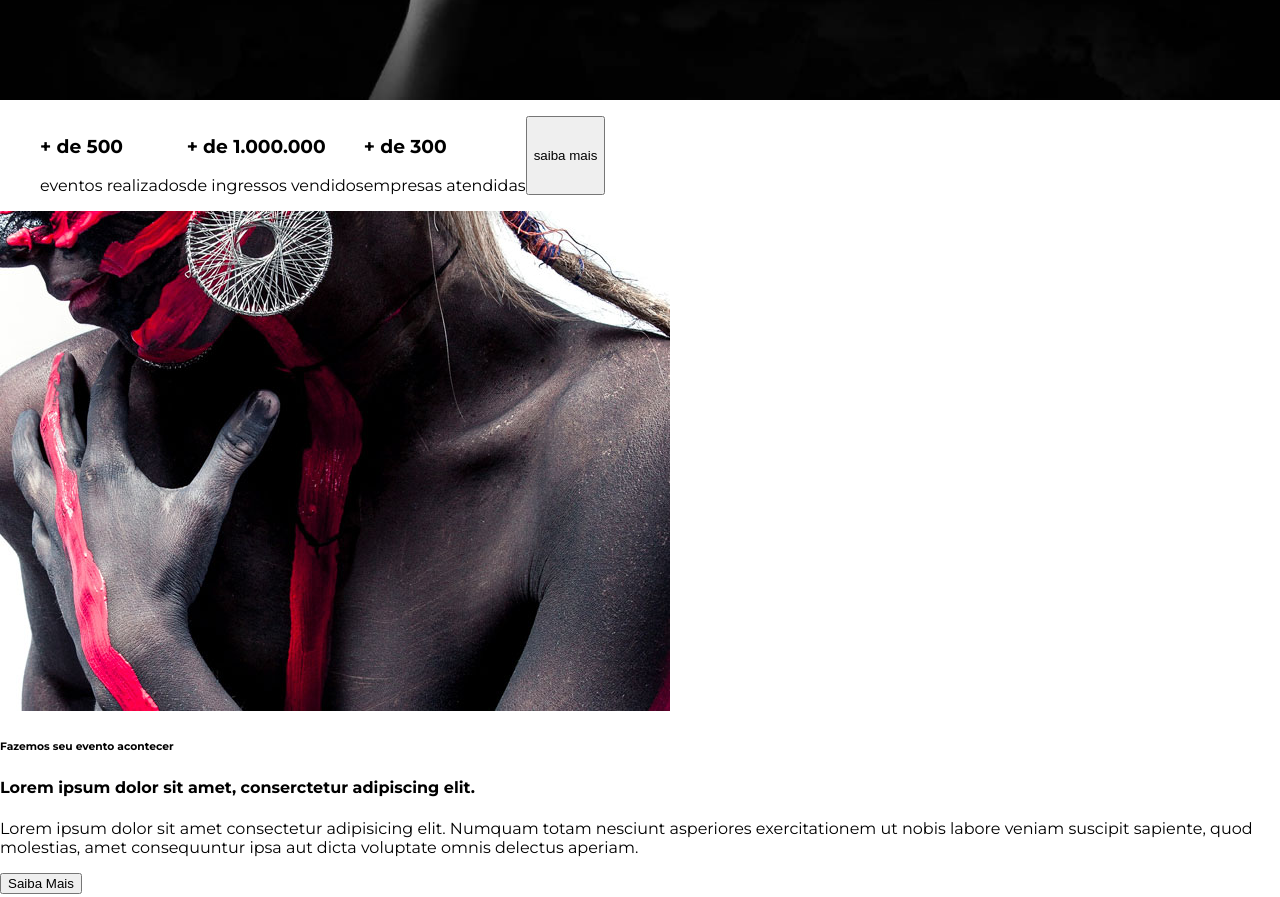
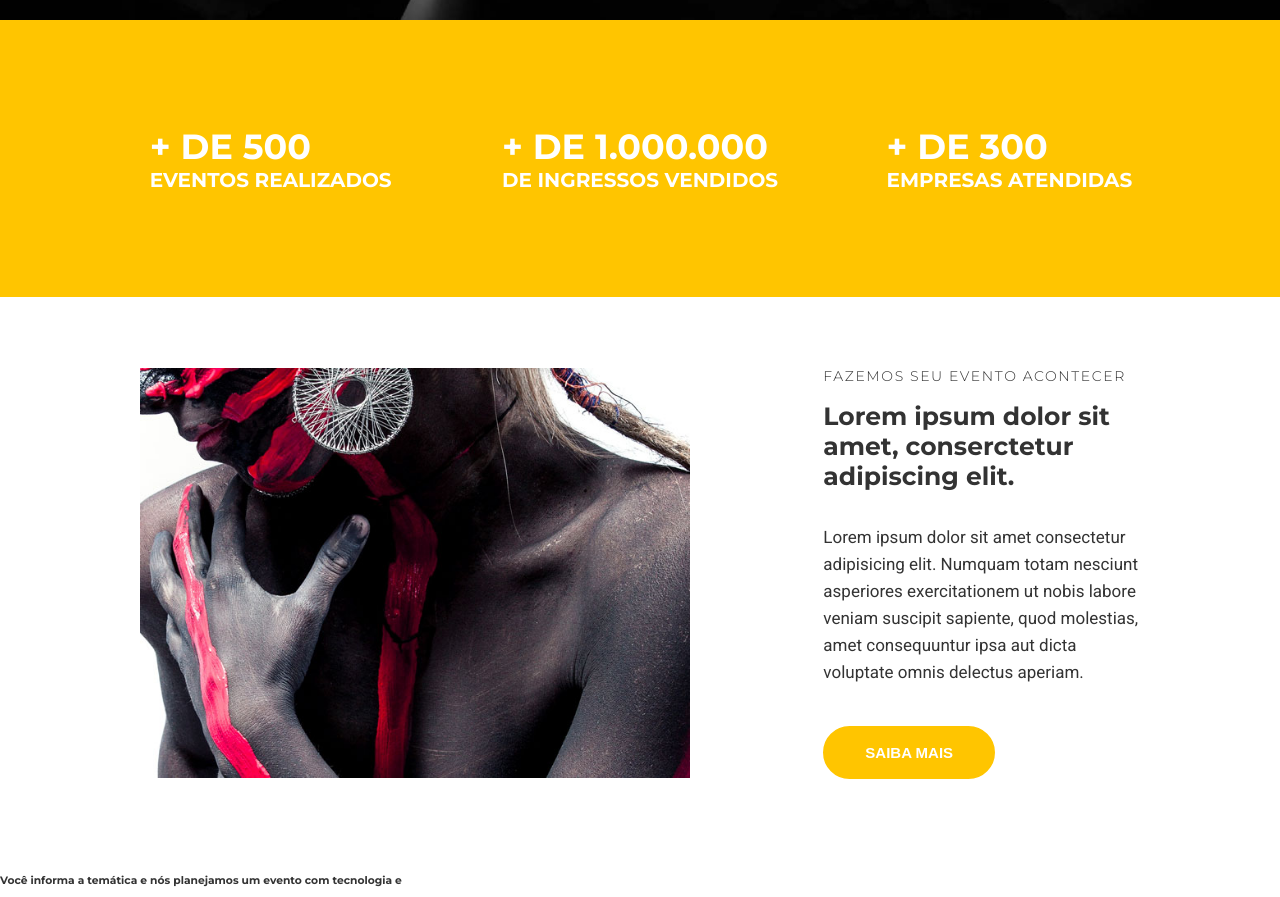
Before and after one commit to sandyLohran/curso-imagine, a website: page src/index.html in a window 1280 px wide. Shown: the part 700-1597 px from the top of the page. Drawn offline with Linux system fonts and the light colour scheme.

Commit message:
feat: section 1

```diff
--- a/src/index.html
+++ b/src/index.html
@@ -11,6 +11,7 @@
 
 <body>
     <nav class="navbar">
+    <div class="container navbar__container">
         <h1 class="logo--studion">Studi<span class="copy--primary">on</span><br><span class="logo--studion__subtitle">Eventos</span></h1>
         <ul class="navbar__links">
             <li> <a href="#">Empresa</a></li>
@@ -19,6 +20,7 @@
             <li> <a href="#">Depoimentos</a></li>
             <li> <a href="#">Contatos</a></li>
         </ul>
+    </div>
     </nav>
     <header>
         <div id="slider">
@@ -33,29 +35,34 @@
         </div>
     </header>
     <main>
-        <section id="eventos">
-            <ul>
+        <section id="counter">
+            <ul class="container counter__container">
                 <li>
-                    <h3>+ de 500</h3>eventos realizados
+                    <h3>+ de 500
+                        <small>eventos realizados</small>
+                    </h3>
                 </li>
                 <li>
-                    <h3>+ de 1.000.000</h3>de ingressos vendidos
+                    <h3>+ de 1.000.000
+                        <small>de ingressos vendidos</small>
+                    </h3>
                 </li>
                 <li>
-                    <h3>+ de 300</h3> empresas atendidas
+                    <h3>+ de 300
+                        <small>empresas atendidas</small>
+                    </h3>
                 </li>
-                <button>saiba mais</button>
             </ul>
         </section>
-        <section>
-            <div>
-                <img src="./images/institutional.jpg" alt="">
+        <section class="container institutional">
+            <img class="institutional__img" src="./images/institutional.jpg" alt="Studion institutional">
+            <div class="institutional__copy">
                 <h6>Fazemos seu evento acontecer</h6>
                 <h4>Lorem ipsum dolor sit amet, conserctetur adipiscing elit.</h4>
                 <p> Lorem ipsum dolor sit amet consectetur adipisicing elit. Numquam totam nesciunt asperiores
                     exercitationem ut nobis labore veniam suscipit sapiente, quod molestias, amet consequuntur ipsa aut
                     dicta voluptate omnis delectus aperiam.</p>
-                <button>Saiba Mais</button>
+                <button class="btn btn--institutional">Saiba Mais</button>
             </div>
         </section>
         <section>
--- a/src/style.css
+++ b/src/style.css
@@ -1,5 +1,5 @@
-@import url('https://fonts.googleapis.com/css2?family=Montserrat:wght@400;300;700;900&display=swap');
-
+@import url('https://fonts.googleapis.com/css2?family=Montserrat:wght@300;400;700;900&display=swap');
+@import url('https://fonts.googleapis.com/css2?family=Montserrat:wght@400;700&family=Roboto&display=swap');
 *{
     box-sizing: border-box; /* */
 }
@@ -8,8 +8,10 @@
 
     font-family: 'Montserrat', sans-serif;
     font-size: 16px; /* 16px equivale a 1rem */
+    --color-copy: #333;
     --color-primary: #ffc500; /*Criado uma variavel para usar a cor */
     --default-padding: 1rem;
+    color: var(--color-copy);
 
 }
 body{
@@ -17,6 +19,13 @@
     padding-top: 7.75rem ; /*adicionado um padding para empurrar a pagina para o top, assim o conteudo nao fica escondido */
 }
 
+header, main, footer{ /*mantendo o conteudo mesmo com tela pequena*/
+    overflow-x: hidden;
+}
+.container{
+    max-width: 1140px;
+    margin: 0 auto;
+}
 ul{
     display: flex; /* colocando a lista um do lado do outro */
     list-style: none;/* tirando estilo da lista */
@@ -27,18 +36,22 @@
 .navbar{
     position:fixed;  /* fixar a caixa da navbar na tela */
     z-index: 1;
+    top: 0; /* fixando no topo da página */
+    left: 0;
+    width: 100%;
+    background-color: #000; /* Mudando a cor da caixa da navbar */
+    /* color decimal vermelho / verde / azul / transparencia - 0 - F*/
+    color: #fff; /* Mudando a cor das letras */
+}
+.navbar__container{
     display: grid; /* ##### */
     grid-template-columns: 1fr 9fr; /* colocando duas colunas #####*/
     align-items: center; /*alinhando os itens */
-    top: 0; /* fixando no topo da página */
-    left: 0;
+
     width: 100%; /*Definindo largura */
     height: 7.75rem;
     padding: 0 1rem; /*Colocando um espaço, 0 foi para altura e o 1 para os lados */
 
-    background-color: #000; /* Mudando a cor da caixa da navbar */
-    /* color decimal vermelho / verde / azul / transparencia - 0 - F*/
-    color: #fff; /* Mudando a cor das letras */
 
 }
 
@@ -92,7 +105,7 @@
 }
 .slider {
     position: relative; /*deixa ele no topo do div pai*/
-    height: calc(100vh - 7.75rem);
+    height: calc(90vh - 7.75rem);
 }
 .slide__background-image{
     width: 100%;
@@ -133,9 +146,68 @@
     transition: 0.5s all ease; /*efeito de transicao para efeitos*/
 }
 
-.btn:hover, .btn:active, .btn:focus{
+.btn:hover, .btn:active, .btn:focus,.btn--institutional{ /*efeito para passar o mouse e mudar o btn*/
     border-color: var(--color-primary);
     background-color: var(--color-primary);
     color: #fff;
 
 }
+#counter{
+    background-color: var(--color-primary);
+    color: #fff;
+    text-transform: uppercase;
+}
+.counter__container{
+    display: grid;
+    grid-template-columns: repeat(auto-fill, minmax(300px, 1fr)); /*criando colunas por igual 1fr 1fr 1fr, responsivo*/
+    place-items: center; /*centralizando*/
+
+    padding: 4.375rem 1rem;
+
+}
+.counter__container h3{
+    font-size: 2.185rem;
+}
+
+.counter__container h3 small{
+    display: block;
+    font-size:1.25rem;
+}
+.institutional{
+    display: grid;
+    grid-template-columns:  2fr 1fr;
+    gap: 3.125rem;
+    align-items: center;
+    padding: 4.375rem;
+
+}
+
+.institutional__img{
+    max-width: 550px;
+}
+.institutional__copy{
+    padding: auto auto ;
+}
+.institutional__copy h6{
+    font-size: .875rem;
+    font-weight: 300;
+    letter-spacing: .1rem;
+    text-transform: uppercase;
+    margin: 0;
+}
+.institutional__copy h4{
+    font-size: 1.5625rem;
+    margin-top: 1rem ;
+}
+.institutional p{
+    font-family: 'Roboto', sans-serif;
+    font-size: 1.0625rem;
+    line-height: 1.6875rem;
+    margin: 0;
+    margin-bottom: 2.5rem;
+}
+.btn--institutional:hover{
+    color: var(--color-copy);
+    background: unset;
+    box-shadow: 0 1rem 1rem #0006;
+}
```
